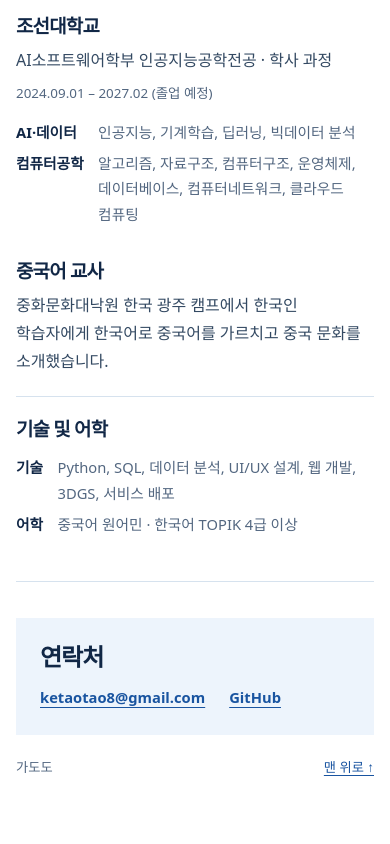
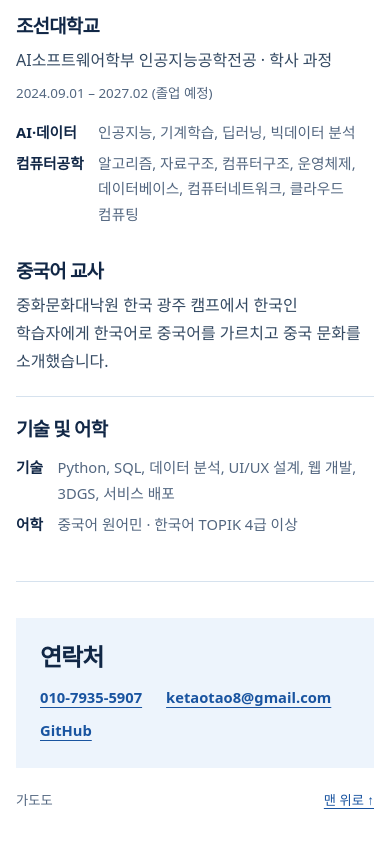
Before and after one commit to ketaotao/personal-resume, a plain HTML site: page index.html in a window 390 px wide. Shown: the part 3269-4113 px from the top of the page. Before the commit the page ends 4080 px from the top, so only its background shows below. Drawn offline with Linux system fonts and the light colour scheme.

Commit message:
Add clickable Korean phone number to contact section

```diff
--- a/index.html
+++ b/index.html
@@ -274,6 +274,7 @@
       <section class="contact" id="contact" aria-labelledby="contact-title">
         <h2 id="contact-title">연락처</h2>
         <div class="contact-links">
+          <a href="tel:+821079355907">010-7935-5907</a>
           <a href="mailto:ketaotao8@gmail.com">ketaotao8@gmail.com</a>
           <a href="https://github.com/ketaotao">GitHub</a>
         </div>
```
